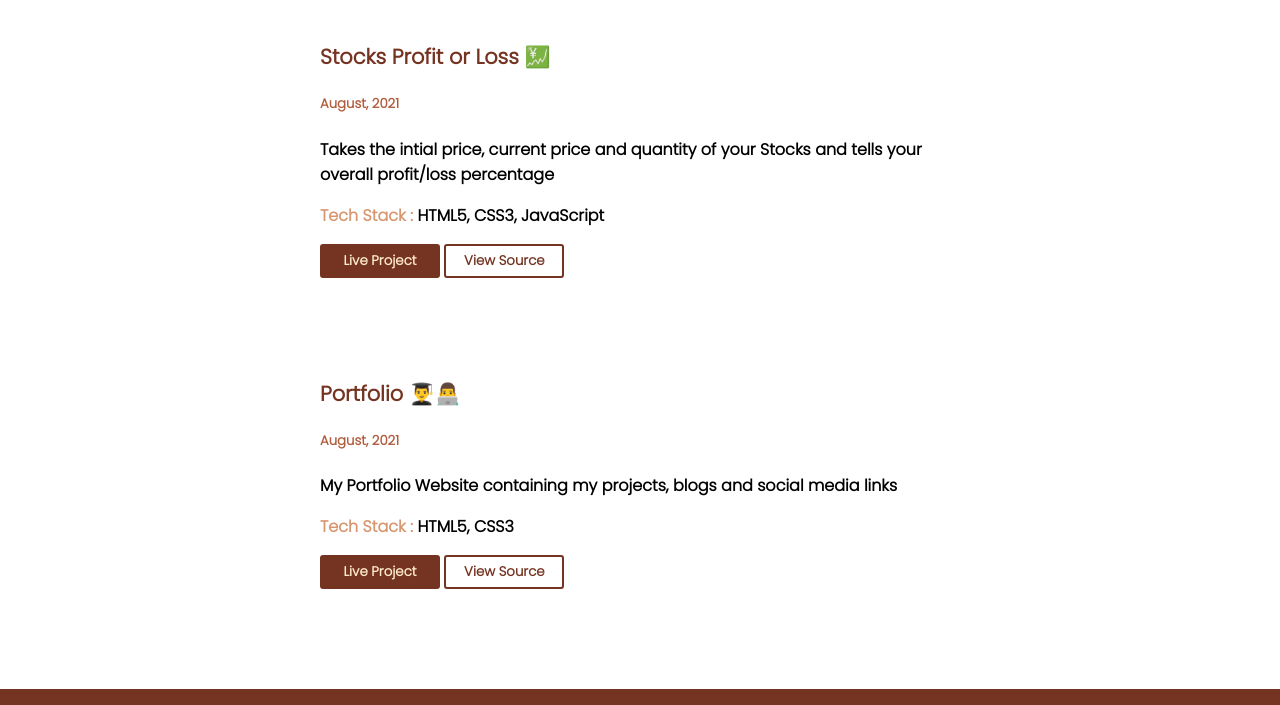
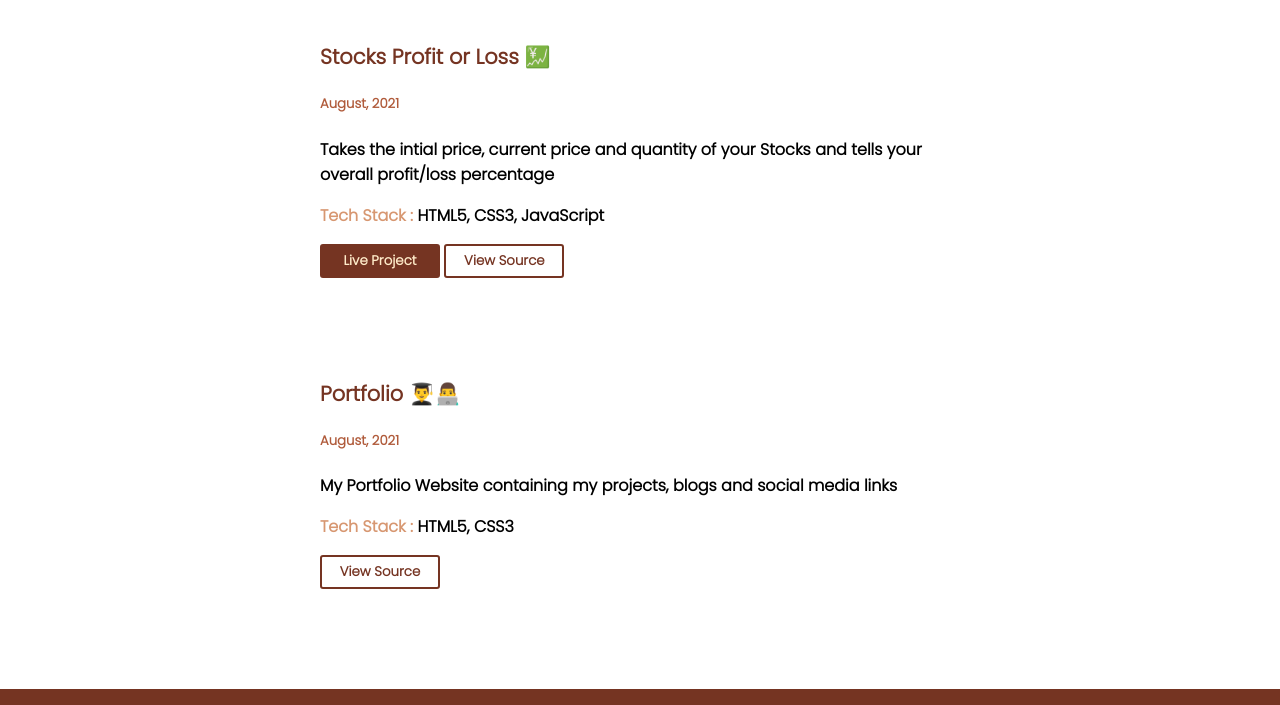
Before and after one commit to Varun-28/VarunVerma-Portfolio, a plain HTML site: page projects.html in a window 1280 px wide. Shown: the part 3443-4148 px from the top of the page. Drawn offline with Linux system fonts and the light colour scheme.

Commit message:
Update projects.html

```diff
--- a/projects.html
+++ b/projects.html
@@ -109,8 +109,7 @@
             <h5>August, 2021</h5>
             <p>My Portfolio Website containing my projects, blogs and social media links</p>
             <p><span class="highlight_light">Tech Stack : </span>HTML5, CSS3</p>
-            <a href="#"  target="_blank"><button class="btn btn_dark">Live Project</button></a>
-            <a href="#"  target="_blank"><button class="btn btn_light">View Source</button></a>
+            <a href="https://github.com/Varun-28/VarunVerma-Portfolio"  target="_blank"><button class="btn btn_light">View Source</button></a>
         </div>
     </main>
     <footer class="foot">
```
